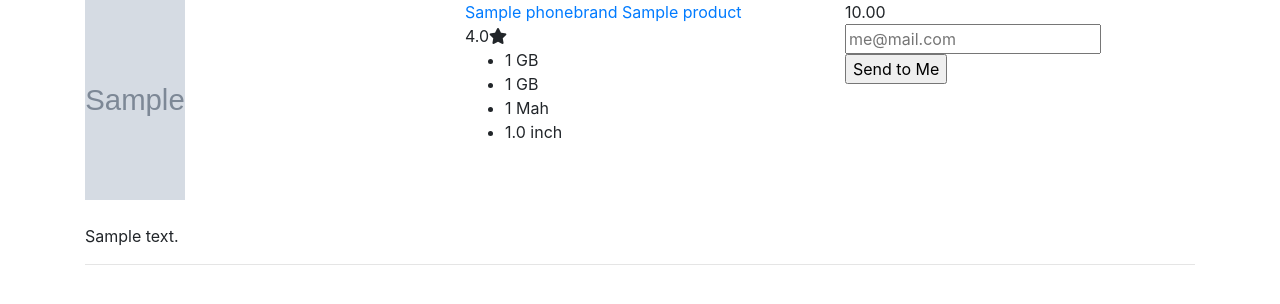
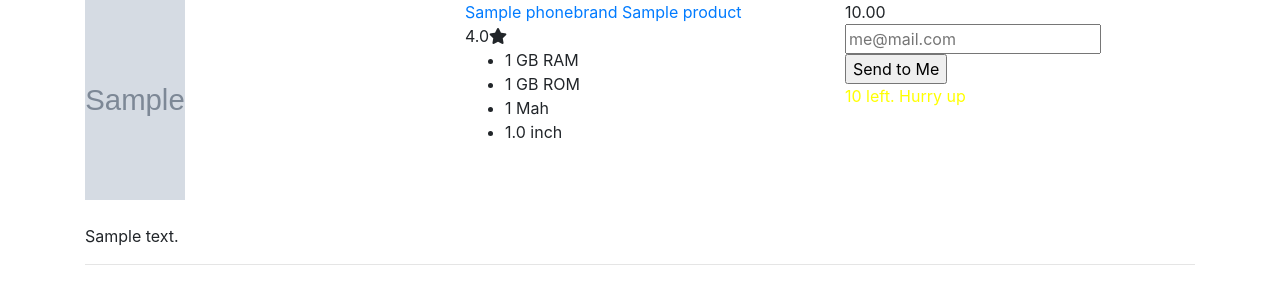
Before and after one commit to ankush953/product-display, a Django app: page /product/1 in a window 1280 px wide. Shown: the part 56-360 px from the top of the page. Run offline with Django 3.2, Linux system fonts and the light colour scheme; tables that the repository leaves empty hold one stand-in row (values such as "Sample post"); grey boxes marked "Sample" are stand-in pictures; some libraries are stand-ins or nearby versions.

Commit message:
status of items

```diff
--- a/templates/details.html
+++ b/templates/details.html
@@ -21,8 +21,8 @@
             <br>
 
             <ul>
-                <li>{{ product.ram }} GB</li>
-                <li>{{ product.rom }} GB</li>
+                <li>{{ product.ram }} GB RAM</li>
+                <li>{{ product.rom }} GB ROM</li>
                 <li>{{ product.battery }} Mah</li>
                 <li>{{ product.screen }} inch</li>
             </ul>
@@ -37,6 +37,15 @@
                 <input type="email" placeholder="me@mail.com" name='email'>
                 <input type="submit" value="Send to Me"></input>
             </form>
+
+            {% if product.instock == 0 %}
+            <p style="color:red"> Out of stock </p>
+            {% elif product.instock <= 10 %}
+            <p style="color:yellow">{{ product.instock }} left. Hurry up</p>
+            {% else %}
+            <p style="color:green">available</p>
+            {% endif %}
+
         </div>
     </div>
     <br>
--- a/templates/homepage.html
+++ b/templates/homepage.html
@@ -21,8 +21,8 @@
             <br>
 
             <ul>
-                <li>{{ product.ram }} GB</li>
-                <li>{{ product.rom }} GB</li>
+                <li>{{ product.ram }} GB RAM</li>
+                <li>{{ product.rom }} GB ROM</li>
                 <li>{{ product.battery }} Mah</li>
                 <li>{{ product.screen }} inch</li>
             </ul>
```
Also changed, not shown: media/Micromax/X615.jpg (added), media/Oppo/A3s.jpg (added), media/Oppo/A5s.jpg (added).
